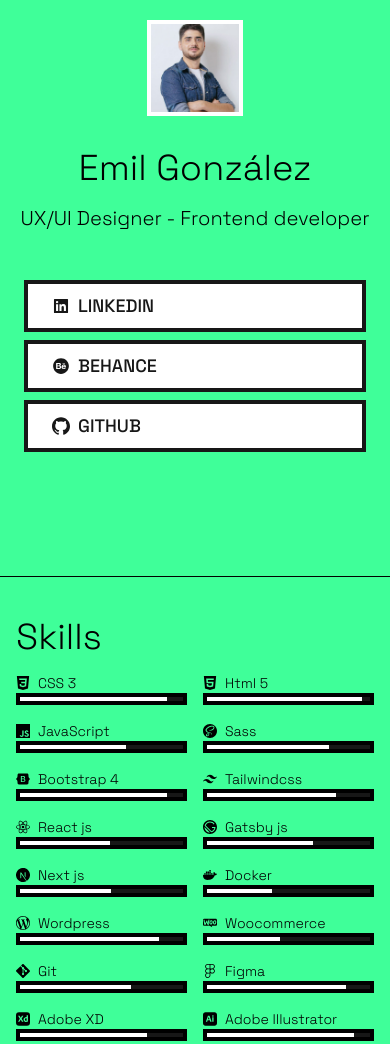
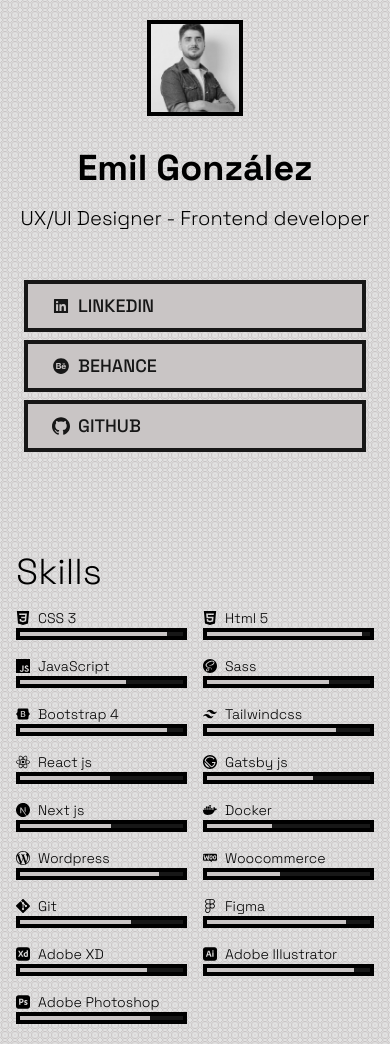
Before and after one commit to emilrichardo/emil, a Gatsby site: page / in a window 390 px wide. Shown: the top 1044 px of the page. Built offline with nearby package versions, Linux system fonts and the light colour scheme; Gatsby itself is replaced by a stand-in of ours.

Commit message:
vintage style

```diff
--- a/gatsby-config.js
+++ b/gatsby-config.js
@@ -10,8 +10,7 @@
     `gatsby-plugin-image`,
     `gatsby-plugin-sharp`,
     `gatsby-transformer-sharp`, // Needed for dynamic images
-
-
+    `gatsby-plugin-react-helmet`,
     {
       resolve: `gatsby-plugin-postcss`,
       options: {
@@ -35,7 +34,5 @@
       },
     },
 
-
-
   ],
 }
--- a/package.json
+++ b/package.json
@@ -16,10 +16,11 @@
   "dependencies": {
     "@react-icons/all-files": "^4.1.0",
     "gatsby": "^3.13.1",
+    "gatsby-plugin-favicon": "^3.1.6",
     "gatsby-plugin-image": "^1.14.0",
     "gatsby-plugin-purgecss": "^6.0.2",
+    "gatsby-plugin-react-helmet": "^5.7.0",
     "gatsby-plugin-sharp": "^3.14.0",
-    "gatsby-plugin-smoothscroll": "^1.2.0",
     "gatsby-source-filesystem": "^3.14.0",
     "gatsby-transformer-sharp": "^3.14.0",
     "react": "^16.8.0",
--- a/src/components/Skills.js
+++ b/src/components/Skills.js
@@ -93,9 +93,9 @@
 
       ]
     return(
-        <div className="max-w-4xl mx-auto mt-24 px-4 border py-10 border-r-0 border-l-0 ">
+        <div className="max-w-4xl mx-auto mt-8 px-4 py-10  ">
             <h2 className='text-4xl mb-4'>Skills</h2>
-            <div className='grid gap-4 grid-cols-2 md:grid-cols-2 '>
+            <div className='grid gap-4 grid-cols-2 md:grid-cols-5 '>
                 {Skills.map((Skill, i)=> (
                 <SkillBar
                 Tag={Skill.tag}
--- a/src/pages/index.js
+++ b/src/pages/index.js
@@ -4,30 +4,47 @@
 import { AiFillBehanceCircle, AiFillLinkedin} from 'react-icons/ai';
 import { SiGithub} from 'react-icons/si';
 import Skills from "../components/Skills";
+import { Helmet } from "react-helmet"
+import Favicon from "../assets/favicon.svg"
+
 export default function Home() {
   return(
   <>
+  <Helmet>
+    <title>Emil Gonzalez</title>
+    <link rel="icon" href={Favicon} type="image/x-icon"></link>
+  </Helmet>
 
 
-  <div className=" md:flex  items-center justify-center z-10 relative top-0" >
+  <div className="md:flex  items-center justify-center z-10 relative top-0" >
     <div className="py-5 text-center">
     <div>
         <StaticImage
           src="../assets/emilstudio.jpg"
-          className=" md:hidden border-4 border-light  h-24 w-24 md:h-40 md:w-40 mb-8 "
+          imgClassName="filter grayscale hover:grayscale-0"
+          className="md:hidden border-4    h-24 w-24 md:h-32 md:w-32 mb-8 "
           alt="image profile"
-          width={500}
-          height={500}
+          width={75}
+          height={75}
       />
       </div>
       <>
-        <h1 className="text-4xl md:text-8xl   mb-4">Emil González</h1>
+        <h1 className="text-4xl md:text-6xl font-extrabold	  mb-4">Emil González</h1>
         <h2 className="text-xl px-4  mb-12">UX/UI Designer - Frontend developer</h2>
+        <div className="max-w-4xl mx-auto text-md mb-12 hidden md:visible">
+          <p>I am Emil Gonzalez, I have almost 15 years of experience in the field of graphic/web design.</p>
+          <p>I specialize in UX/UI design, Front-End development and wordpress development.</p>
+          <p> I am currently part of the Frontends team at Disruptive Studio where I perform tasks ranging from interface design, wireframes, prototyping, UX/UI, to Frontend development and platform implementation of various programming languages.</p>
+          <p> I had the opportunity to work throughout my career for companies in various fields such as: advertising, digital marketing/web development and press. Places where I learned about technical-operational issues, but mostly I got significant growth in topics related to teamwork, working culture, dedication and commitment. </p>
+        </div>
         <div className="px-4 flex flex-col md:flex-row justify-center">
           <Button className="block mx-2 mb-2" variant="default"  href="https://www.linkedin.com/in/emilgonzalez/" target="_blank"><AiFillLinkedin className="mr-2 -ml-2"/>Linkedin</Button>
           <Button className="block mx-2 mb-2" variant="default" href="https://www.behance.net/emilgonzalez" target="_blank"><AiFillBehanceCircle className="mr-2 -ml-2"/>Behance</Button>
           <Button className="block mx-2 mb-2" variant="default"  href="https://github.com/emilrichardo" target="_blank"><SiGithub className="mr-2 -ml-2"/>Github</Button>
         </div>
+
+
+
       </>
 
     </div>
--- a/src/styles/global.css
+++ b/src/styles/global.css
@@ -10,6 +10,8 @@
     scroll-behavior: smooth;
    }
    body{
-       @apply font-body overflow-x-hidden font-extralight bg-primary;
+       background-image:url('../assets/bgpixel.svg');
+       background-size:10px;
+       @apply font-body overflow-x-hidden font-extralight bg-light;
    }
   }
--- a/tailwind.config.js
+++ b/tailwind.config.js
@@ -11,7 +11,7 @@
       'primary-dark': '#09c153',
       'dark': '#171717',
       'dark100': '#212124',
-      'light': '#ffff',
+      'light': '#c9c5c5',
      },
 
     backgroundColor: theme => ({
```
Also changed, not shown: src/assets/bgpixel.svg (added), src/assets/favicon.png (added), 1 other file.
